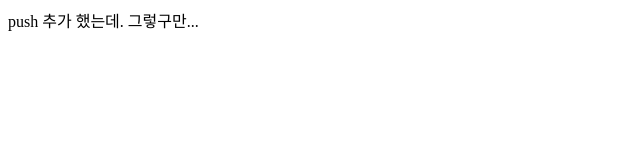
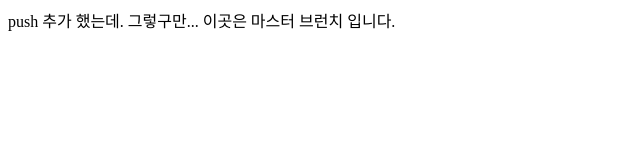
Before and after one commit to yoonjj74/study, a plain HTML site: page index.html in a window 1280 px wide. Shown: the whole page, without its empty margins (0-640 px from the left). Drawn offline with nearby package versions, Linux system fonts and the light colour scheme.

Commit message:
마스터 브런치 테스트

```diff
--- a/index.html
+++ b/index.html
@@ -5,5 +5,7 @@
 <body>
     push 추가 했는데.
     그렇구만...
+
+    이곳은 마스터 브런치 입니다.
 </body>
 </html>
```
